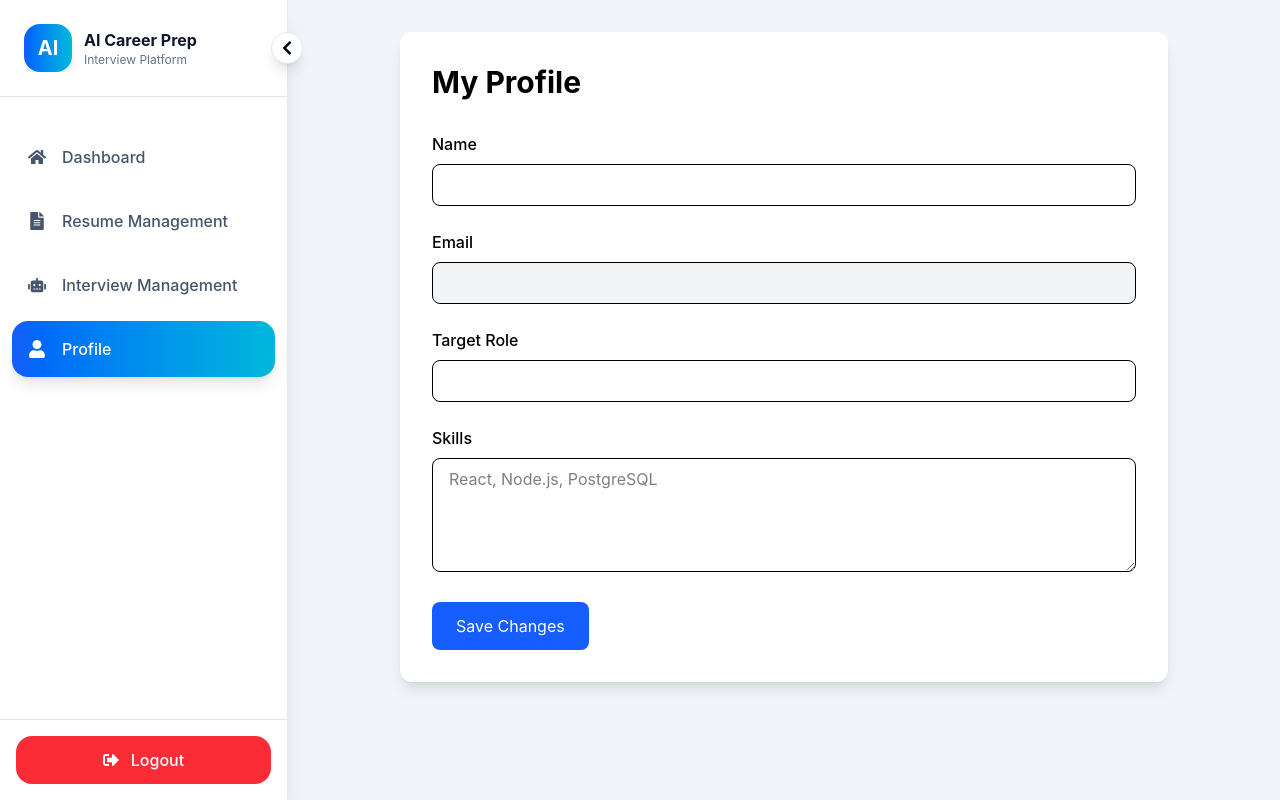
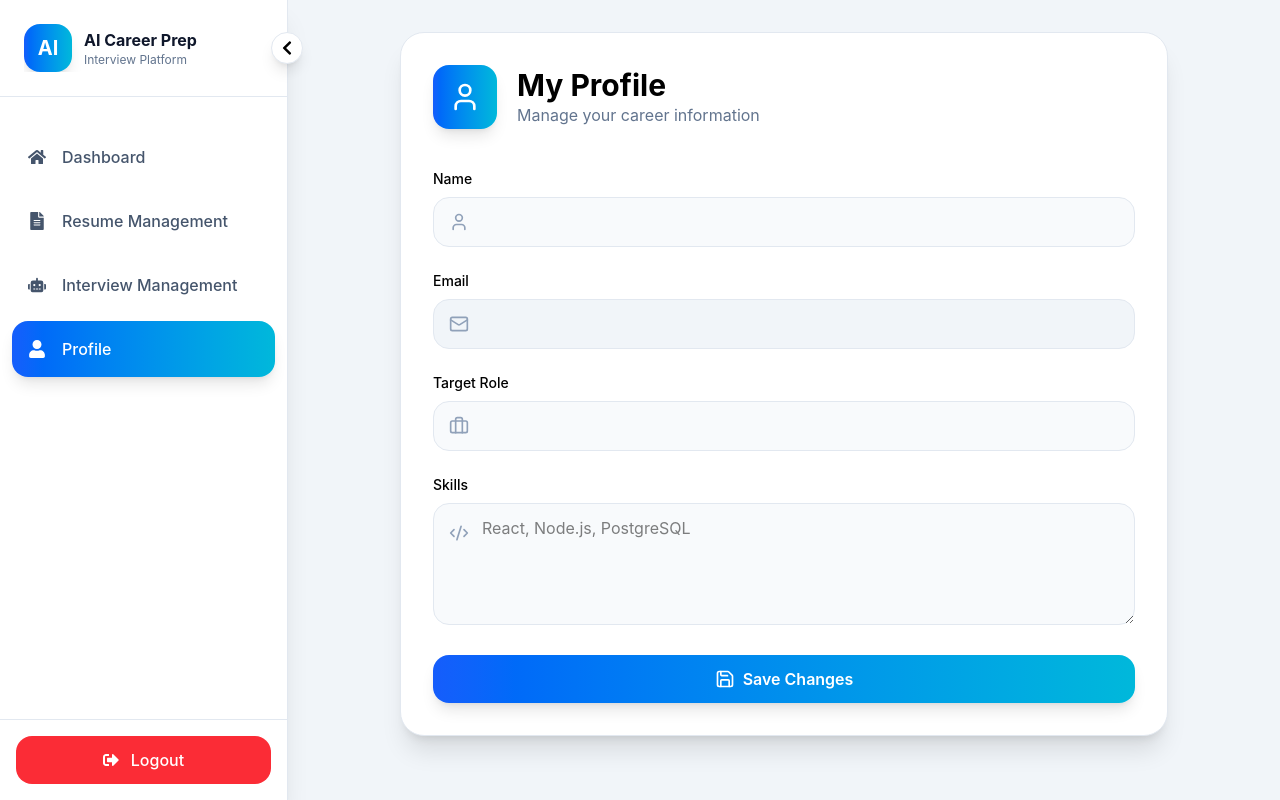
Before and after one commit to TejasChaudhari-30/AI-Resume-Analyzer-Mock-Interview-Career-Preparation-Platform, a React (Vite) app in the folder frontend/ai-interview-frontend/: page /profile in a window 1280 px wide. Built offline with nearby package versions, Linux system fonts and the light colour scheme; no server answers; sample sign-in values are in the browser's storage.

Commit message:
profile is done now mvp is ready for deployment

```diff
--- a/frontend/ai-interview-frontend/src/pages/sidebarFeatures/Profile.jsx
+++ b/frontend/ai-interview-frontend/src/pages/sidebarFeatures/Profile.jsx
@@ -1,7 +1,18 @@
 import { useEffect, useState } from "react";
+import { motion } from "framer-motion";
+import {
+    User,
+    Mail,
+    Briefcase,
+    Code2,
+    Save
+} from "lucide-react";
+
 import api from "../../api/backendapi.jsx";
 
+
 function Profile() {
+
 
     const [formData, setFormData] = useState({
         name: "",
@@ -10,58 +21,44 @@ function Profile() {
         skills: ""
     });
 
+
+    const [message, setMessage] = useState("");
+
+    const [loading, setLoading] = useState(false);
+
+
+
     useEffect(() => {
+
         fetchProfile();
+
     }, []);
+
+
 
     async function fetchProfile() {
 
         try {
 
             const response = await api.get("/users/profile");
-            console.log(response.data.profile.name);
+
 
             setFormData({
-                name: response.data.profile.name,
-                email: response.data.profile.email,
-                target_role: response.data.profile.target_role,
-                skills: response.data.profile.skills.join(", ")
+
+                name: response.data.profile.name || "",
+
+                email: response.data.profile.email || "",
+
+                target_role: response.data.profile.target_role || "",
+
+                skills:
+                    response.data.profile.skills?.join(", ") || ""
+
             });
 
-        } catch (error) {
-            console.log(error);
-        }
 
         }
-
-    function handleChange(e) {
-
-        setFormData({
-            ...formData,
-            [e.target.name]: e.target.value
-        });
-
-    }
-
-    async function handleSubmit(e) {
-
-        e.preventDefault();
-
-        try {
-
-            const payload = {
-                ...formData,
-                skills: formData.skills
-                    .split(",")
-                    .map(skill => skill.trim())
-                    .filter(Boolean)
-            };
-
-            await api.put("/users/profile", payload);
-
-            alert("Profile Updated Successfully");
-
-        } catch (error) {
+        catch (error) {
 
             console.log(error);
 
@@ -69,96 +66,537 @@ function Profile() {
 
     }
 
+
+
+    function handleChange(e) {
+
+        setFormData({
+
+            ...formData,
+
+            [e.target.name]: e.target.value
+
+        });
+
+    }
+
+
+
+    async function handleSubmit(e) {
+
+        e.preventDefault();
+
+        setLoading(true);
+        setMessage("");
+
+
+        try {
+
+
+            const payload = {
+
+                ...formData,
+
+                skills:
+                    formData.skills
+                        .split(",")
+                        .map(skill => skill.trim())
+                        .filter(Boolean)
+
+            };
+
+
+            await api.put(
+                "/users/profile",
+                payload
+            );
+
+
+            setMessage(
+                "Profile updated successfully"
+            );
+
+
+        }
+        catch (error) {
+
+            setMessage(
+                "Failed to update profile"
+            );
+
+        }
+        finally {
+
+            setLoading(false);
+
+        }
+
+    }
+
+
+
+
     return (
 
-        <div className="max-w-3xl mx-auto bg-white shadow-lg rounded-xl p-8">
+        <motion.div
 
-            <h1 className="text-3xl font-bold mb-8">
+            initial={{
+                opacity: 0,
+                y: 30
+            }}
+
+            animate={{
+                opacity: 1,
+                y: 0
+            }}
+
+            transition={{
+                duration: 0.6
+            }}
+
+            className="
+max-w-3xl
+mx-auto
+"
+
+        >
+
+
+            <div className="
+rounded-3xl
+border
+border-slate-200
+bg-white
+p-8
+shadow-xl
+
+dark:border-slate-800
+dark:bg-[#181b21]
+
+">
+
+
+                {/* Header */}
+
+                <div className="
+flex
+items-center
+gap-5
+mb-10
+">
+
+
+                    <div className="
+flex
+h-16
+w-16
+items-center
+justify-center
+rounded-2xl
+bg-gradient-to-r
+from-blue-600
+to-cyan-500
+text-white
+shadow-lg
+">
+
+                        <User size={32} />
+
+                    </div>
+
+
+                    <div>
+
+                        <h1 className="
+text-3xl
+font-bold
+dark:text-white
+">
+
                             My Profile
+
                         </h1>
+
+
+                        <p className="
+text-slate-500
+dark:text-slate-400
+">
+
+                            Manage your career information
+
+                        </p>
+
+
+                    </div>
+
+
+                </div>
+
+
+
+
 
                 <form
                     onSubmit={handleSubmit}
                     className="space-y-6"
                 >
 
+
+
+                    {/* Name */}
+
                     <div>
 
-                    <label className="block mb-2 font-medium">
+                        <label className="
+mb-2
+block
+text-sm
+font-medium
+dark:text-slate-300
+">
+
                             Name
+
                         </label>
 
+
+                        <div className="relative">
+
+                            <User
+                                className="
+absolute
+left-4
+top-1/2
+-translate-y-1/2
+text-slate-400
+"
+                                size={20}
+                            />
+
+
                             <input
-                        type="text"
+
                                 name="name"
+
                                 value={formData.name}
+
                                 onChange={handleChange}
-                        className="w-full border rounded-lg px-4 py-2"
+
+                                className="
+w-full
+rounded-2xl
+border
+border-slate-200
+bg-slate-50
+py-3
+pl-12
+pr-4
+outline-none
+focus:border-blue-500
+
+dark:border-slate-700
+dark:bg-slate-900
+dark:text-white
+
+"
+
                             />
 
                         </div>
 
+                    </div>
+
+
+
+
+
+                    {/* Email */}
+
                     <div>
 
-                    <label className="block mb-2 font-medium">
+                        <label className="
+mb-2
+block
+text-sm
+font-medium
+dark:text-slate-300
+">
+
                             Email
+
                         </label>
 
+
+                        <div className="relative">
+
+                            <Mail
+                                className="
+absolute
+left-4
+top-1/2
+-translate-y-1/2
+text-slate-400
+"
+                                size={20}
+                            />
+
+
                             <input
-                        type="email"
+
                                 value={formData.email}
+
                                 disabled
-                        className="w-full border rounded-lg px-4 py-2 bg-gray-100 cursor-not-allowed"
+
+                                className="
+w-full
+rounded-2xl
+border
+border-slate-200
+bg-slate-100
+py-3
+pl-12
+pr-4
+cursor-not-allowed
+
+dark:border-slate-700
+dark:bg-slate-800
+dark:text-slate-400
+
+"
+
                             />
 
                         </div>
 
+                    </div>
+
+
+
+
+
+                    {/* Role */}
+
                     <div>
 
-                    <label className="block mb-2 font-medium">
+                        <label className="
+mb-2
+block
+text-sm
+font-medium
+dark:text-slate-300
+">
+
                             Target Role
+
                         </label>
 
+
+                        <div className="relative">
+
+
+                            <Briefcase
+                                className="
+absolute
+left-4
+top-1/2
+-translate-y-1/2
+text-slate-400
+"
+                                size={20}
+                            />
+
+
                             <input
-                        type="text"
+
                                 name="target_role"
+
                                 value={formData.target_role}
+
                                 onChange={handleChange}
-                        className="w-full border rounded-lg px-4 py-2"
+
+
+                                className="
+w-full
+rounded-2xl
+border
+border-slate-200
+bg-slate-50
+py-3
+pl-12
+pr-4
+
+dark:border-slate-700
+dark:bg-slate-900
+dark:text-white
+
+"
+
                             />
+
 
                         </div>
 
+                    </div>
+
+
+
+
+
+                    {/* Skills */}
+
                     <div>
 
-                    <label className="block mb-2 font-medium">
+                        <label className="
+mb-2
+block
+text-sm
+font-medium
+dark:text-slate-300
+">
+
                             Skills
+
                         </label>
 
+
+                        <div className="relative">
+
+                            <Code2
+                                className="
+absolute
+left-4
+top-5
+text-slate-400
+"
+                                size={20}
+                            />
+
+
                             <textarea
+
                                 rows="4"
+
                                 name="skills"
+
                                 value={formData.skills}
+
                                 onChange={handleChange}
-                        className="w-full border rounded-lg px-4 py-2"
+
+
                                 placeholder="React, Node.js, PostgreSQL"
+
+
+                                className="
+w-full
+rounded-2xl
+border
+border-slate-200
+bg-slate-50
+py-3
+pl-12
+pr-4
+
+dark:border-slate-700
+dark:bg-slate-900
+dark:text-white
+
+"
+
                             />
+
 
                         </div>
 
+                    </div>
+
+
+
+
+                    {
+                        message && (
+
+                            <p className="
+text-sm
+text-center
+text-emerald-500
+">
+
+                                {message}
+
+                            </p>
+
+                        )
+                    }
+
+
+
+
+
                     <button
-                    type="submit"
-                    className="bg-blue-600 text-white px-6 py-3 rounded-lg hover:bg-blue-700"
+
+                        disabled={loading}
+
+                        className="
+flex
+w-full
+items-center
+justify-center
+gap-2
+
+rounded-2xl
+
+bg-gradient-to-r
+from-blue-600
+to-cyan-500
+
+py-3
+
+font-semibold
+text-white
+
+shadow-lg
+
+transition
+
+hover:-translate-y-1
+
+disabled:opacity-60
+
+"
+
                     >
-                    Save Changes
+
+                        <Save size={20} />
+
+                        {
+
+                            loading
+                                ?
+                                "Saving..."
+                                :
+                                "Save Changes"
+
+                        }
+
+
                     </button>
+
+
+
 
                 </form>
 
+
             </div>
+
+
+        </motion.div>
+
 
     );
 
 }
 
+
 export default Profile;
```
Lines whose indentation alone changed are shown as unchanged.
